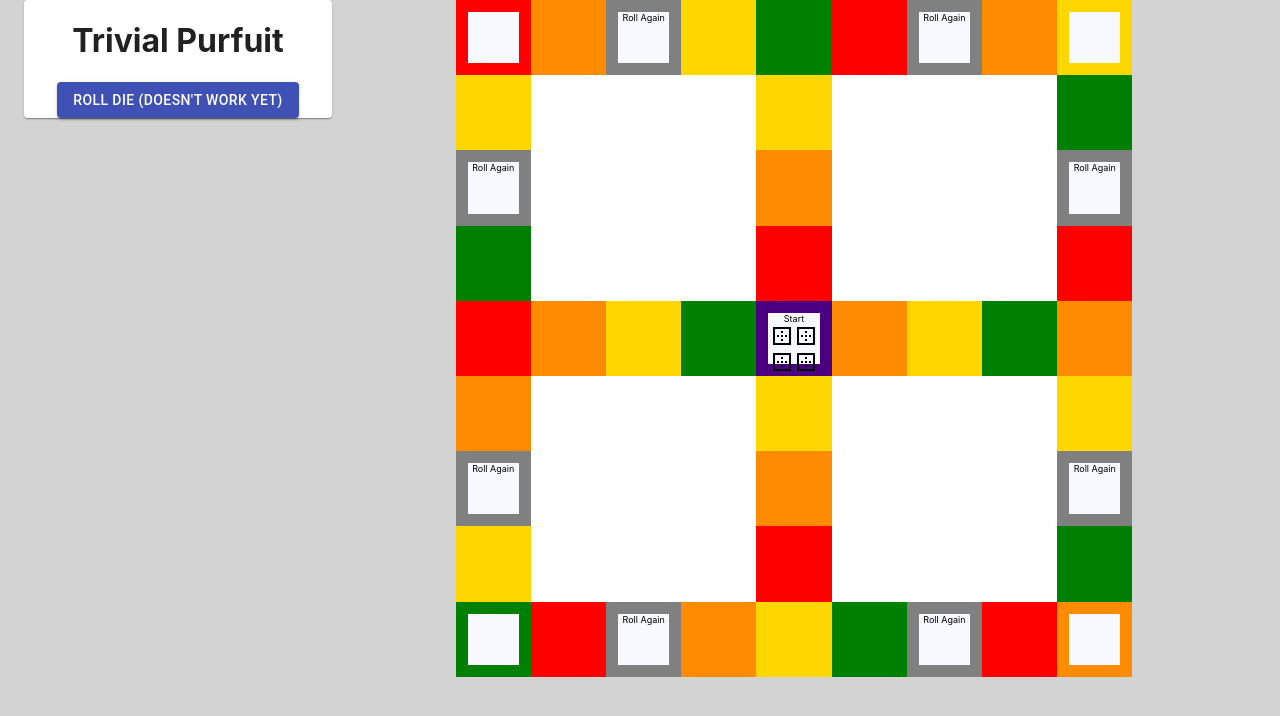
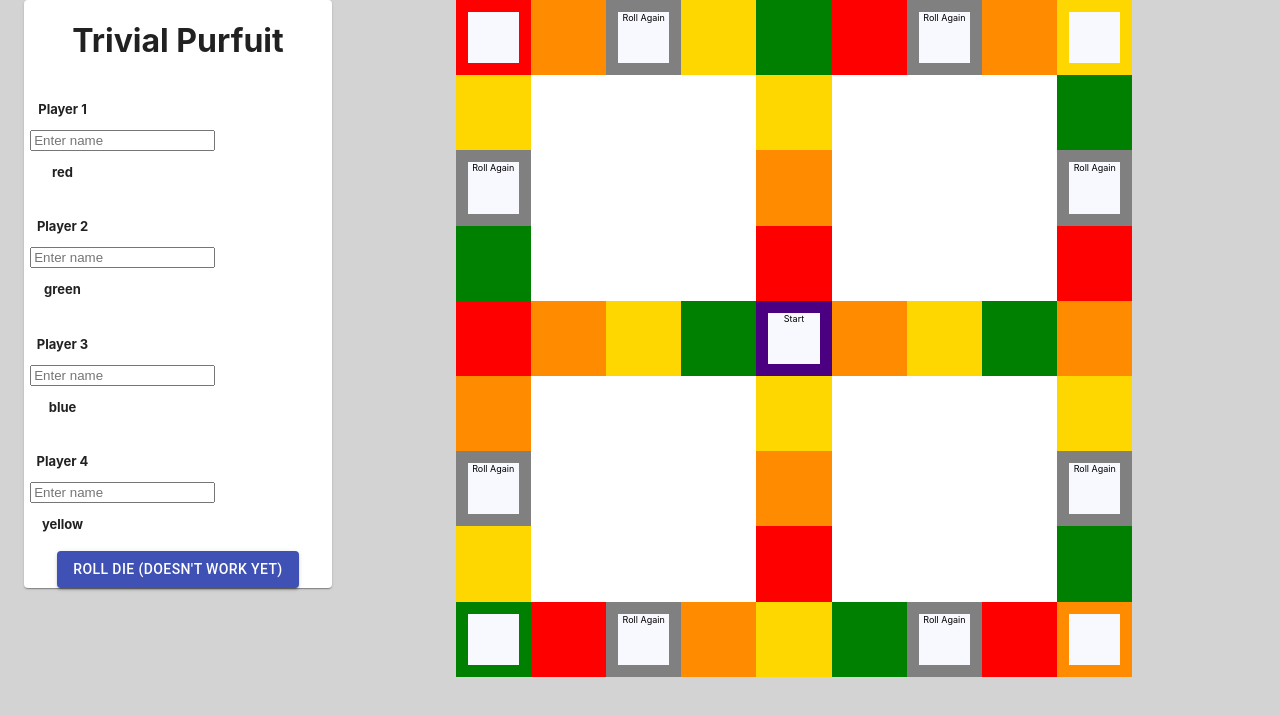
Before and after one commit to GuardiansOfTheCode/trivial-purfuit, a React (Create React App) app in the folder app/: page / in a window 1280 px wide. Shown: the top 716 px of the page. Built offline with nearby package versions, Linux system fonts and the light colour scheme.

Commit message:
Updating Players and Player components to useContext

```diff
--- a/app/src/components/GameControl/GameControl.tsx
+++ b/app/src/components/GameControl/GameControl.tsx
@@ -1,6 +1,7 @@
 import {Button, Grid, Paper} from '@material-ui/core';
 import propTypes from 'prop-types';
 import React from 'react';
+import Players from '../StartScreen/Players/Players';
 
 /**
  * This component contains game state information such as player names, token cake status, and current player turn.
@@ -9,12 +10,20 @@ import React from 'react';
  * @constructor
  */
 const GameControl = (props: any) => {
-    /* TODO: finish implementing the GameControl component */
+    /* TODO: finish implementing the GameControl component
+    *   Should be able to enter player names, then hide the text boxes on 'Start'
+    *   Token colors will be static (players no longer pick their color)
+    *  */
     return (
         <Paper>
             <Grid container>
                 <Grid item xs={12}>
                     <h1>Trivial Purfuit</h1>
+                </Grid>
+                <Grid item xs={12}>
+                    <Players>
+
+                    </Players>
                 </Grid>
                 <Grid item xs={12}>
                     <Button variant={'contained'} color={'primary'}>
--- a/app/src/components/Layout/Layout.tsx
+++ /dev/null
@@ -1,15 +0,0 @@
-import React from 'react';
-import Auxiliary from '../../hoc/Auxiliary';
-
-// TODO: Add navbar for use over entire application
-const Layout = (props: any) => {
-    return (
-        <Auxiliary>
-            <main>
-                {props.children}
-            </main>
-        </Auxiliary>
-    );
-};
-
-export default Layout;
--- a/app/src/components/StartScreen/Players/Player/Player.tsx
+++ b/app/src/components/StartScreen/Players/Player/Player.tsx
@@ -4,21 +4,20 @@ import React from 'react';
 import './Player.css';
 
 const Player = (props: any) => {
+// TODO:  Update to use context
     return (
         <Grid item xs={3}
               className='Player'>
-            <div>
-                <p>Name: {props.name}</p>
+            <span>
+                <p>{props.name}</p>
                 <input type='text'
                        onChange={props.changeName}
                        placeholder={'Enter name'}/>
-            </div>
+            </span>
 
-            <div>
-                <p>TokenColor: {props.tokenColor}</p>
-                <input type='text'
-                       placeholder={'Enter token color'}/>
-            </div>
+            <span>
+                <p>{props.tokenColor}</p>
+            </span>
         </Grid>
     );
 };
--- a/app/src/components/StartScreen/Players/Players.tsx
+++ b/app/src/components/StartScreen/Players/Players.tsx
@@ -1,19 +1,23 @@
 import {Grid} from '@material-ui/core';
 import propTypes from 'prop-types';
-import React from 'react';
+import React, {useContext} from 'react';
+import GameContext from '../../../contexts/GameContext';
 import Player from './Player/Player';
 
 const Players = (props: any) => {
+    const gameState = useContext(GameContext);
+
+    // TODO: update to implement changin player names
     return (
         <Grid container
               direction="row"
               justify="space-evenly"
               alignItems="center">
             {
-                props.players.map((player: any) => {
-                    return <Player {...player}
-                                   key={player.id}
-                                   changeName={(event: any) => props.changeName(event, player.id)}/>;
+                gameState.players.map((player: any) => {
+                    return <Grid item xs={12}><Player {...player}/></Grid>
+                                   // key={player.id}
+                                   // changeName={(event: any) => props.changeName(event, player.id)}/>;
                 })
             }
         </Grid>
--- a/app/src/containers/App/App.tsx
+++ b/app/src/containers/App/App.tsx
@@ -3,18 +3,22 @@ import React, {useState} from 'react';
 import {GameManagerService} from '../../common/services/GameManagerService';
 import GameBoard from '../../components/GameBoard/GameBoard';
 import GameControl from '../../components/GameControl/GameControl';
-import Layout from '../../components/Layout/Layout';
 import StartScreen from '../../components/StartScreen/StartScreen';
 import './App.css';
+import GameContext from '../../contexts/GameContext';
 
 const gameManagerService: GameManagerService = GameManagerService.instance;
 
 const App = () => {
-    const [showStartScreen, toggleShowStartScreen] = useState(true);
+    // const [showStartScreen, toggleShowStartScreen] = useState(true);
+    //
+    // const [playerState, setPlayerState] = useState({
+    //     players: gameManagerService.playerState
+    // });
 
-    const [playerState, setPlayerState] = useState({
+    const playerState = {
         players: gameManagerService.playerState
-    });
+    };
 
     // const changeNameHandler = (event: any, id: number) => {
     //     const copyPlayers = [...playerState.players];
@@ -40,18 +44,19 @@ const App = () => {
     //     <GameBoard players={playerState.players}
     //                clicked={() => toggleShowStartScreenHandler()}/>;
 
+
     return (
         <Container className="App">
-            <Layout>
+                <GameContext.Provider value={playerState}>
                     <Grid container>
                         <Grid item xs={3}>
                             <GameControl/>
                         </Grid>
                         <Grid item xs={9}>
-                        <GameBoard players={playerState.players}/>
+                            <GameBoard/>
                         </Grid>
                     </Grid>
-            </Layout>
+                </GameContext.Provider>
         </Container>
     );
 };
--- /dev/null
+++ b/app/src/contexts/GameContext.ts
@@ -0,0 +1,8 @@
+import {createContext} from 'react';
+import {DEFAULT_PLAYERS} from '../common/models/states/DefaultStates';
+
+const GameContext = createContext({
+    players: DEFAULT_PLAYERS
+});
+
+export default GameContext;
--- a/app/src/hoc/Auxiliary.tsx
+++ /dev/null
@@ -1,3 +0,0 @@
-const Auxiliary = (props: any) => props.children;
-
-export default Auxiliary;
```
Lines whose indentation alone changed are shown as unchanged.
